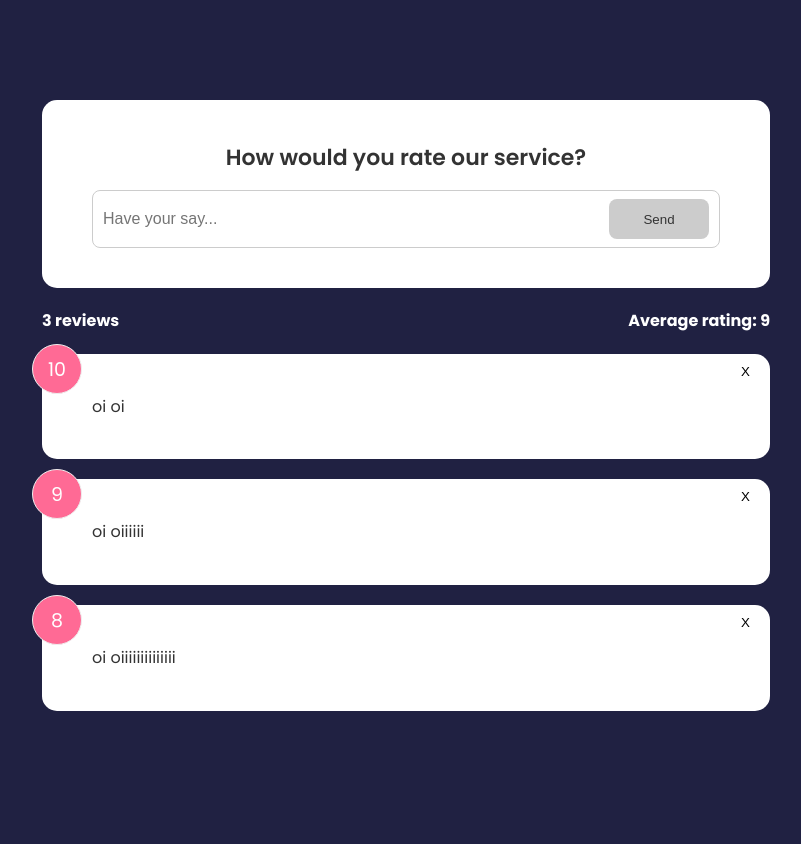
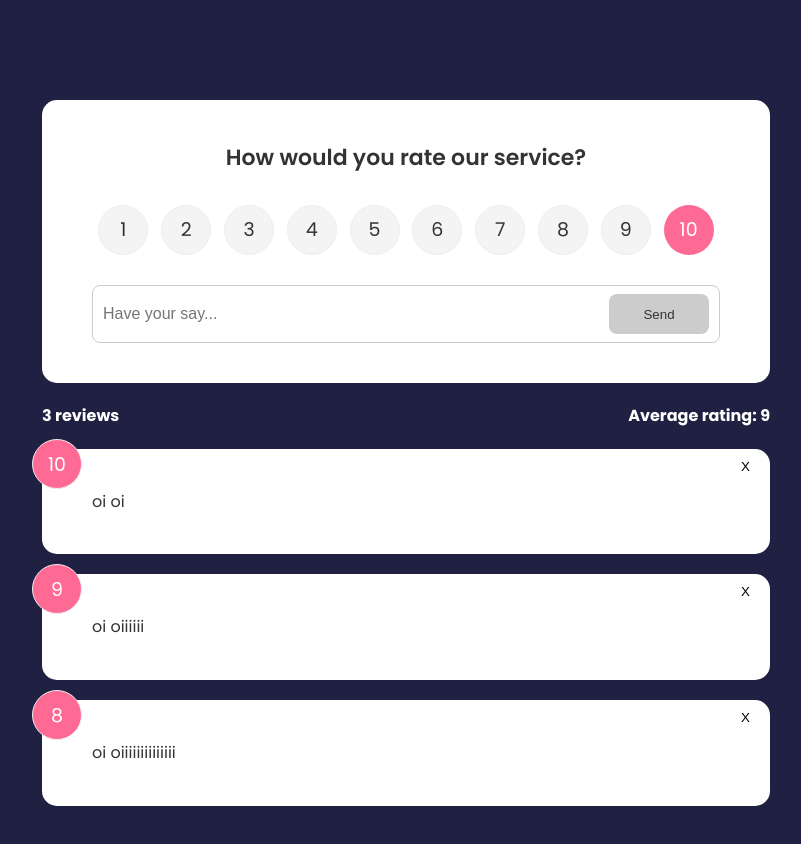
Before and after one commit to jonnyabrams/svelte-feedback-app, a Svelte app: page / in a window 1280 px wide. Shown: the top 844 px of the page, without its empty margins (234-1035 px from the left). Before the commit the page ends 811 px from the top, so only its background shows below. Built offline with nearby package versions, Linux system fonts and the light colour scheme.

Commit message:
feat: RatingSelect

```diff
--- a/src/components/FeedbackForm.svelte
+++ b/src/components/FeedbackForm.svelte
@@ -1,11 +1,15 @@
 <script>
   import Card from "./Card.svelte";
   import Button from "./Button.svelte";
+  import RatingSelect from "./RatingSelect.svelte"
 
   let text = ""
+  let rating = 10
   let btnDisabled = true
   let minText = 10
   let message
+
+  const handleSelect = e => rating = e.detail
 
   const handleInput = () => {
     if (text.trim().length <= minText) {
@@ -23,6 +27,7 @@
     <h2>How would you rate our service?</h2>
   </header>
   <form>
+    <RatingSelect on:rating-select={handleSelect} />
     <div class="input-group">
       <input type="text" on:input={handleInput} bind:value = {text} placeholder="Have your say...">
       <Button disabled={btnDisabled} type="submit">Send</Button>
--- /dev/null
+++ b/src/components/RatingSelect.svelte
@@ -0,0 +1,103 @@
+<script>
+  import { createEventDispatcher } from 'svelte'
+  let selected = 10
+  const dispatch = createEventDispatcher()
+
+  const onChange = (e) => {
+    selected = e.currentTarget.value
+    dispatch('rating-select', selected)
+  }
+</script>
+
+<ul class="rating">
+  <li>
+    <input type="radio" id="num1" name="rating" value="1" on:change={onChange} checked={selected===1} />
+    <label for="num1">1</label>
+  </li>
+  <li>
+    <input type="radio" id="num2" name="rating" value="2" on:change={onChange} checked={selected===2} />
+    <label for="num2">2</label>
+  </li>
+  <li>
+    <input type="radio" id="num3" name="rating" value="3" on:change={onChange} checked={selected===3} />
+    <label for="num3">3</label>
+  </li>
+  <li>
+    <input type="radio" id="num4" name="rating" value="4" on:change={onChange} checked={selected===4} />
+    <label for="num4">4</label>
+  </li>
+  <li>
+    <input type="radio" id="num5" name="rating" value="5" on:change={onChange} checked={selected===5} />
+    <label for="num5">5</label>
+  </li>
+  <li>
+    <input type="radio" id="num6" name="rating" value="6" on:change={onChange} checked={selected===6} />
+    <label for="num6">6</label>
+  </li>
+  <li>
+    <input type="radio" id="num7" name="rating" value="7" on:change={onChange} checked={selected===7} />
+    <label for="num7">7</label>
+  </li>
+  <li>
+    <input type="radio" id="num8" name="rating" value="8" on:change={onChange} checked={selected===8} />
+    <label for="num8">8</label>
+  </li>
+  <li>
+    <input type="radio" id="num9" name="rating" value="9" on:change={onChange} checked={selected===9} />
+    <label for="num9">9</label>
+  </li>
+  <li>
+    <input type="radio" id="num10" name="rating" value="10" on:change={onChange} checked={selected===10} />
+    <label for="num10">10</label>
+  </li>
+</ul>
+
+<style>
+  .rating {
+    display: flex;
+    align-items: center;
+    justify-content: space-around;
+    margin: 30px 0;
+  }
+
+  .rating li {
+    position: relative;
+    background: #f4f4f4;
+    width: 50px;
+    height: 50px;
+    padding: 10px;
+    text-align: center;
+    border-radius: 50%;
+    font-size: 19px;
+    border: 1px #eee solid;
+    transition: 0.3s;
+  }
+
+  .rating li label {
+    position: absolute;
+    top: 50%;
+    left: 50%;
+    width: 50px;
+    height: 50px;
+    padding: 10px;
+    border-radius: 50%;
+    transform: translate(-50%, -50%);
+    cursor: pointer;
+  }
+
+  .rating li:hover {
+    background: #ff6a95;
+    color: #fff;
+  }
+
+  /* Make actual radio select invisible */
+  [type='radio'] {
+    opacity: 0;
+  }
+
+  /* Use the sibling select */
+  [type='radio']:checked ~ label {
+    background: #ff6a95;
+    color: #fff;
+  }
+</style>
```
